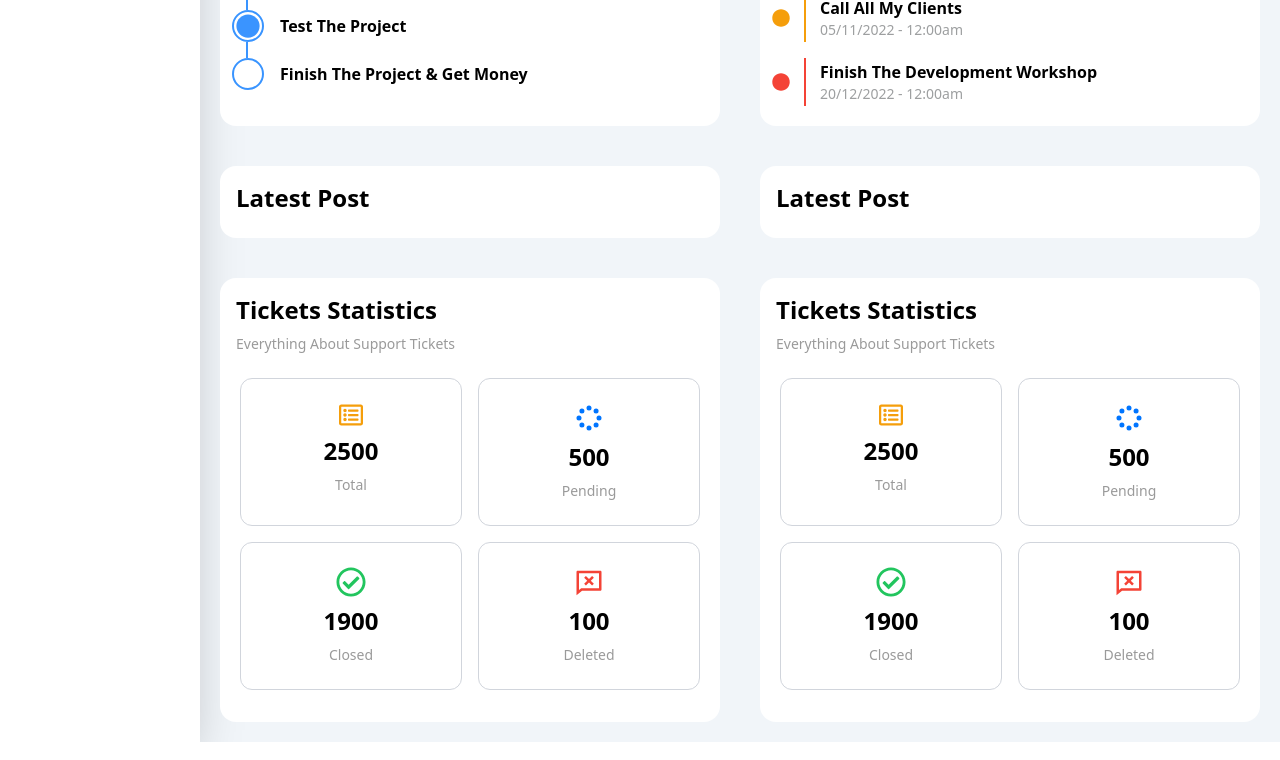
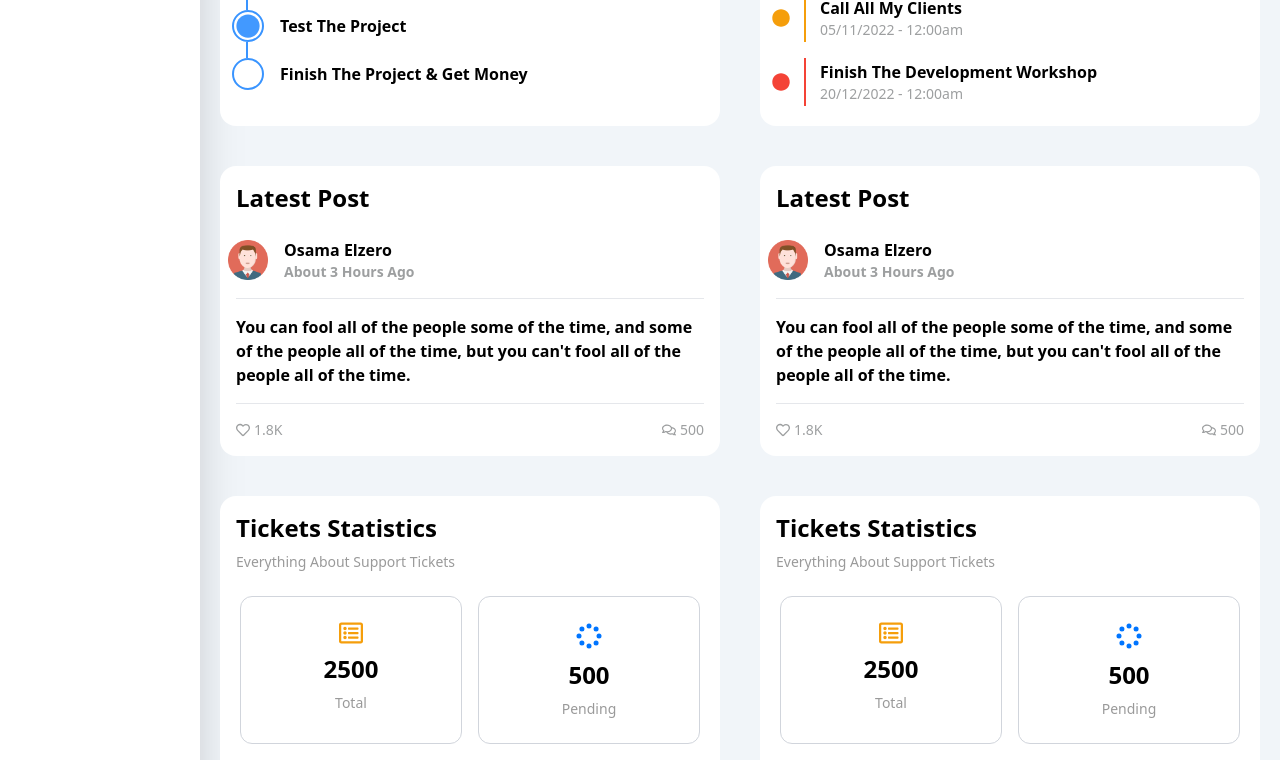
Before and after one commit to uiioj/dashboard-task, a React (Vite) app: page / in a window 1280 px wide. Shown: the part 2500-3260 px from the top of the page. Built offline with nearby package versions, Linux system fonts and the light colour scheme.

Commit message:
card 11 done

```diff
--- a/src/Cards/Card11.jsx
+++ b/src/Cards/Card11.jsx
@@ -1,10 +1,51 @@
 import CardLayout from "./CardLayout";
-import { avtar } from "../images/avatar.png";
+import avatar from "../images/avatar.png";
+import { FaRegHeart } from "react-icons/fa";
+import { FaRegComments } from "react-icons/fa";
 
 function Card11() {
   return (
     <>
-      <CardLayout title="Latest Post"></CardLayout>
+      <CardLayout title="Latest Post">
+        <div>
+          {/**div for avatar and name */}
+          <div className="flex items-center gap-2 ">
+            <img src={avatar} alt="avatar" className="h-10 w-10 mx-2" />
+            <div>
+              <div className="font-bold">Osama Elzero</div>
+              <div className=" text-sm text-[#9d9fa0] font-semibold">
+                About 3 Hours Ago
+              </div>
+            </div>
+          </div>
+
+          {/**الخط */}
+          <div className="h-px bg-gray-200 m-4"></div>
+
+          {/**div for paragragh */}
+          <div className="font-semibold m-4">
+            You can fool all of the people some of the time, and some of the
+            people all of the time, but you can't fool all of the people all of
+            the time.
+          </div>
+
+          {/**الخط */}
+          <div className="h-px bg-gray-200 m-4"></div>
+
+          {/**div for likes and comments */}
+          <div className="flex justify-between m-4 text-[#9d9fa0] text-sm ">
+            <div className="flex items-center justify-center gap-1">
+              <FaRegHeart />
+              <div>1.8K</div>
+            </div>
+
+            <div className="flex items-center justify-center gap-1">
+              <FaRegComments />
+              <div>500</div>
+            </div>
+          </div>
+        </div>
+      </CardLayout>
     </>
   );
 }
--- a/src/components/Searchbar.jsx
+++ b/src/components/Searchbar.jsx
@@ -1,5 +1,3 @@
-import { FaRegBell } from "react-icons/fa";
-
 function Searchbar() {
   return (
     <>
```
